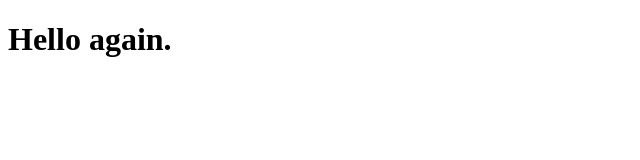
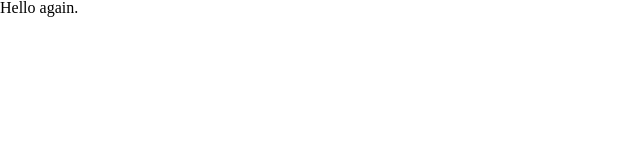
Before and after one commit to adrian-miasik/adrianmiasik.com, a plain HTML site: page index.html in a window 1280 px wide. Shown: the whole page, without its empty margins (0-640 px from the left). Drawn offline with Linux system fonts and the light colour scheme.

Commit message:
CSS reset index.html

```diff
--- a/index.html
+++ b/index.html
@@ -24,6 +24,7 @@ limitations under the License.-->
     />
     <link rel="icon" href="images/adrian-miasik-logo-2019.svg" />
     <meta name="viewport" content="width=device-width, initial-scale=1" />
+    <link rel="stylesheet" href="reset.css" />
   </head>
   <body>
     <h1>Hello again.</h1>
```
